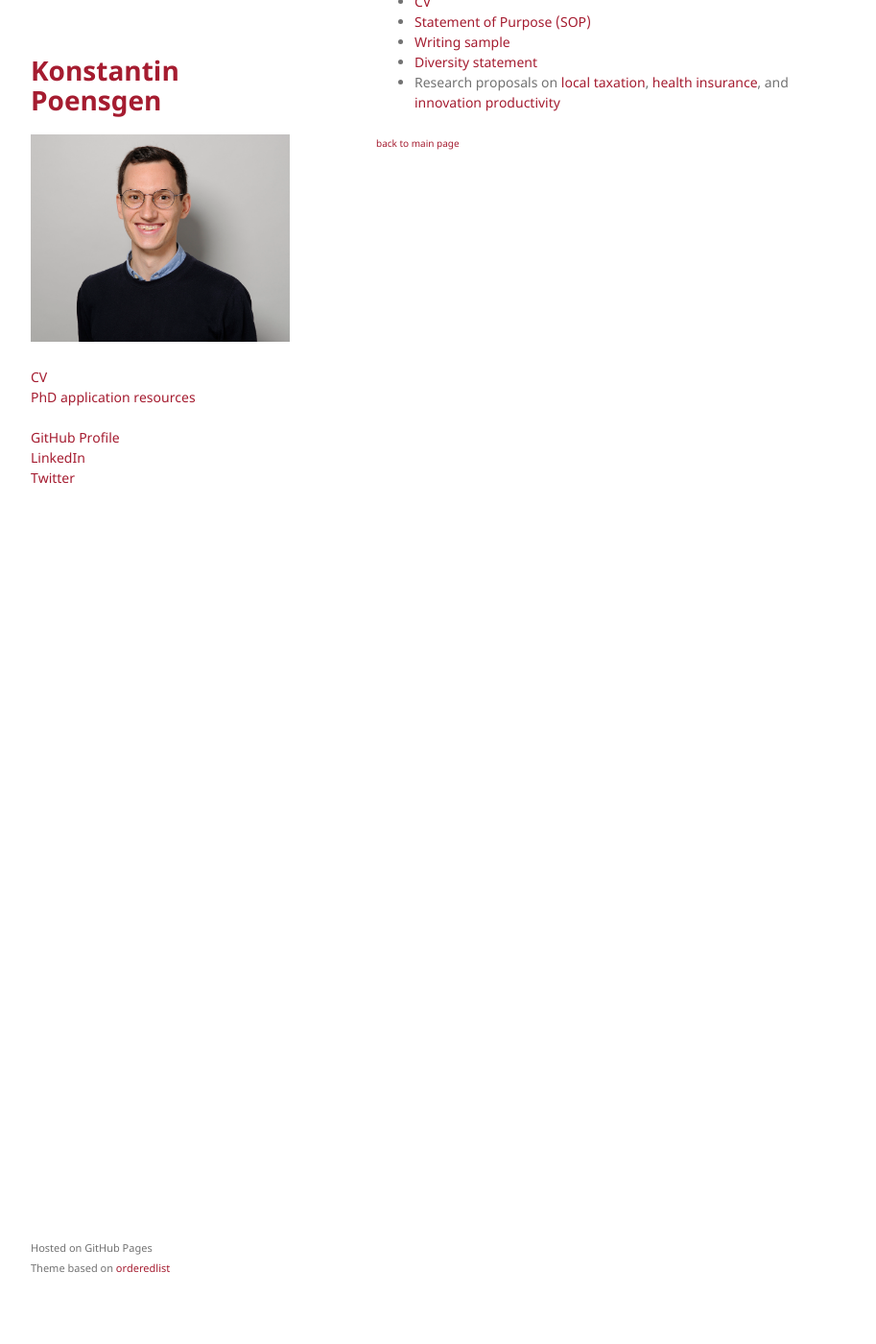
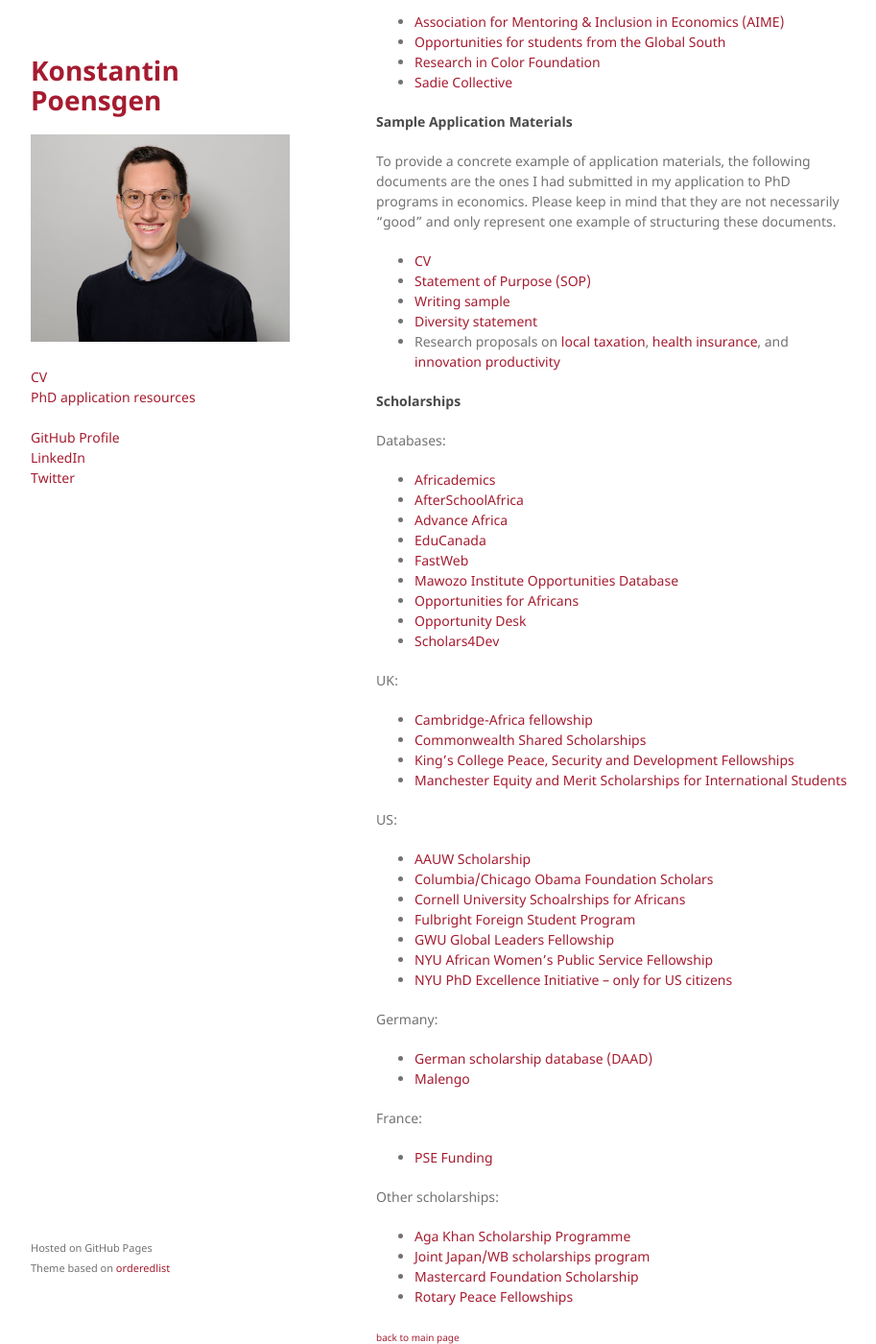
Before and after one commit to konstantinpoensgen/konstantinpoensgen.github.io, a Jekyll site: the page built from pages/phd-economics-application-advice.md, in a window 1280 px wide and 1400 px high, scrolled down 935 px. Shown: the whole window at 96% size, without its empty margins (178-1091 px from the left). Built offline with Jekyll 4.4.1, drawn with Linux system fonts in a browser that asks for light colours; our own code applies the rules of GitHub Pages for plain Markdown files; some of the changed text lies outside the part shown.

Commit message:
Adding scholarships to phd application resources

```diff
--- a/pages/phd-economics-application-advice.md
+++ b/pages/phd-economics-application-advice.md
@@ -3,6 +3,16 @@ layout: default
 ---
 
 ### PhD Economics Applications
+
+This page collects resources related to graduate school applications in economics. The information includes:
+1. General resources
+2. Standardized tests
+3. PhD application mentoring programs
+4. Broader mentoring programs
+5. Sample application materials
+6. Scholarships
+
+If you have information that could be added, please email me (konstantinpoensgen [at] fas.harvard.edu).
 
 #### General Resources
 - AEA on [preparing for graduate school](https://www.aeaweb.org/resources/students/grad-prep) and [suggested timeline](https://www.aeaweb.org/resources/students/grad-prep/timeline)
@@ -40,4 +50,45 @@ To provide a concrete example of application materials, the following documents
 - [Diversity statement]({{ konstantinpoensgen.github.io }}/docs/phd_applications/Poensgen_DiversityStatement_GAIN.pdf)
 - Research proposals on [local taxation]({{ konstantinpoensgen.github.io }}/docs/phd_applications/poensgen_markettaxation_proposal.pdf), [health insurance]({{ konstantinpoensgen.github.io }}/docs/phd_applications/poensgen_MPHI_proposal.pdf), and [innovation productivity]({{ konstantinpoensgen.github.io }}/docs/phd_applications/poensgen_rdduplication_proposal.pdf)
 
+#### Scholarships
+
+Databases:
+- [Africademics](https://africademics.com)
+- [AfterSchoolAfrica](https://www.afterschoolafrica.com)
+- [Advance Africa](https://www.advance-africa.com)
+- [EduCanada](https://www.educanada.ca/scholarships-bourses/non_can/index.aspx?lang=eng)
+- [FastWeb](https://www.fastweb.com)
+- [Mawozo Institute Opportunities Database](https://mawazoinstitute.org/opportunities-database)
+- [Opportunities for Africans](https://www.opportunitiesforafricans.com)
+- [Opportunity Desk](https://opportunitydesk.org/category/fellowships-and-scholarships/)
+- [Scholars4Dev](https://www.scholars4dev.com)
+
+UK:
+- [Cambridge-Africa fellowship](https://www.cambridge-africa.cam.ac.uk/opportunities/study/)
+- [Commonwealth Shared Scholarships](https://cscuk.fcdo.gov.uk/scholarships/commonwealth-shared-scholarships/)
+- [King's College Peace, Security and Development Fellowships](https://africanleadershipcentre.org/index.php/2014-10-22-15-41-35/degree-awarding-fellowship-programmes)
+- [Manchester Equity and Merit Scholarships for International Students](https://www.manchester.ac.uk/study/masters/fees-and-funding/masters-student-funding/equity-merit-scholarships/)
+
+US:
+- [AAUW Scholarship](https://www.aauw.org/resources/programs/fellowships-grants/current-opportunities/international/)
+- [Columbia/Chicago Obama Foundation Scholars](https://www.obama.org/scholars/)
+- [Cornell University Schoalrships for Africans](https://gradschool.cornell.edu/policies/fellowships/)
+- [Fulbright Foreign Student Program](https://foreign.fulbrightonline.org/)
+- [GWU Global Leaders Fellowship](https://columbian.gwu.edu/global-leaders-fellowship)
+- [NYU African Women’s Public Service Fellowship](https://wagner.nyu.edu/admissions/financial-aid/fellowships)
+- [NYU PhD Excellence Initiative -- only for US citizens](https://www.phdexcellence.org/about/)
+
+Germany:
+- [German scholarship database (DAAD)](https://www2.daad.de/deutschland/stipendium/datenbank/en/21148-scholarship-database/)
+- [Malengo](https://malengo.org)
+
+France:
+- [PSE Funding](https://www.parisschoolofeconomics.eu/IMG/pdf/funding-opportunities-pse.pdf)
+
+Other scholarships:
+- [Aga Khan Scholarship Programme](https://www.akdn.org/our-agencies/aga-khan-foundation/international-scholarship-programme)
+- [Joint Japan/WB scholarships program](https://www.worldbank.org/en/programs/scholarships)
+- [Mastercard Foundation Scholarship](https://mastercardfdn.org/all/scholars/)
+- [Rotary Peace Fellowships](https://www.rotary.org/en/our-programs/peace-fellowships)
+
 [<font size="1"> back to main page </font>](https://konstantinpoensgen.github.io/)
```
